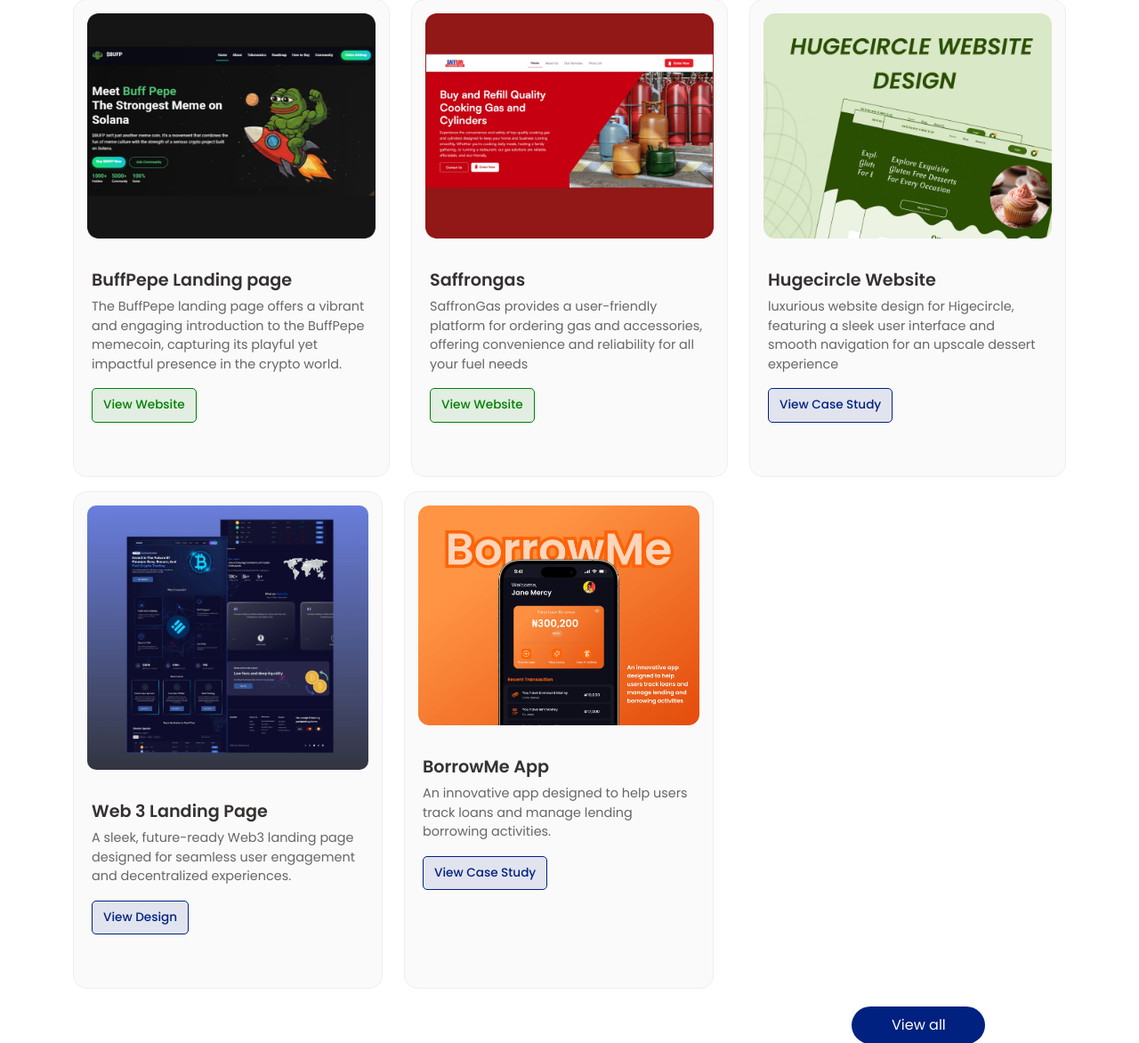
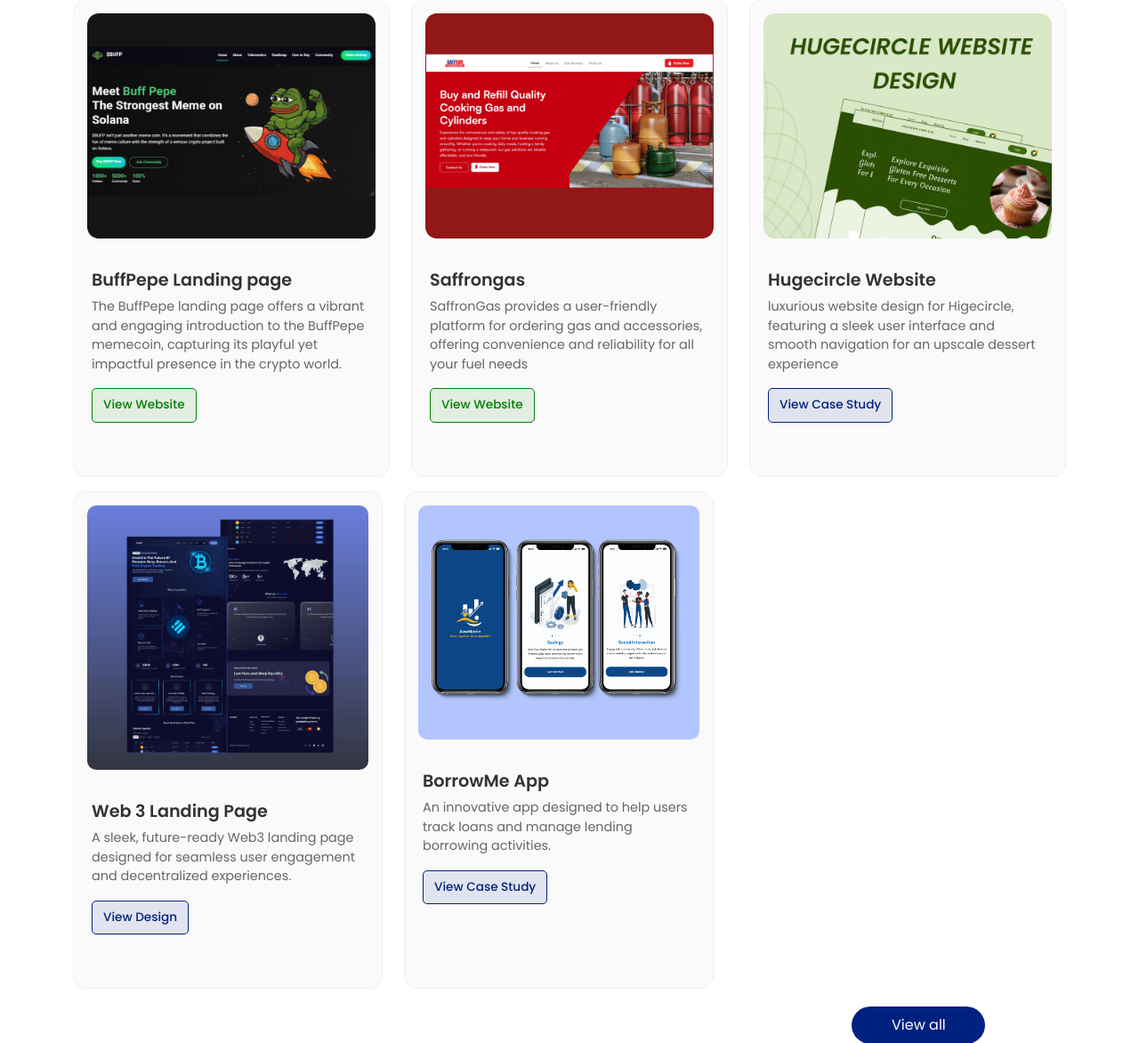
Before and after one commit to Colorblendcreatives/Colorblendcreatives, a Django app: page / in a window 1280 px wide. Shown: the part 2881-4053 px from the top of the page at 89% size. Run offline with Django 5.2, Linux system fonts and the light colour scheme; some libraries are stand-ins or nearby versions.

Commit message:
index.html

```diff
--- a/template/index.html
+++ b/template/index.html
@@ -365,7 +365,7 @@
               <div class="col-md-4 mt-3 project-item uiux">
                   <div class="portfolio-card" style="margin-top: 40px;">
                       <div class="portfolio-image">
-                          <img src="WEB3.webp" alt="Web 3 Landing Page" class="img-fluid">
+                          <img src="{% static 'img/WEB3.webp' %}" alt="Web 3 Landing Page" class="img-fluid">
                       </div>
                       <div class="portfolio-content">
                           <h3 class="label">Web 3 Landing Page</h3>
@@ -382,7 +382,7 @@
               <div class="col-md-4 mt-3 project-item uiux">
                   <div class="portfolio-card" style="margin-top: 40px;">
                       <div class="portfolio-image">
-                          <img src="Borrowme.webp" alt="Borrowme" style="height:100%;" class="img-fluid">
+                          <img src="{% static 'img/Awamonie.webp' %}" alt="Borrowme" style="height:100%;" class="img-fluid">
                       </div>
                       <div class="portfolio-content">
                           <h3 class="label">BorrowMe App</h3>
```
